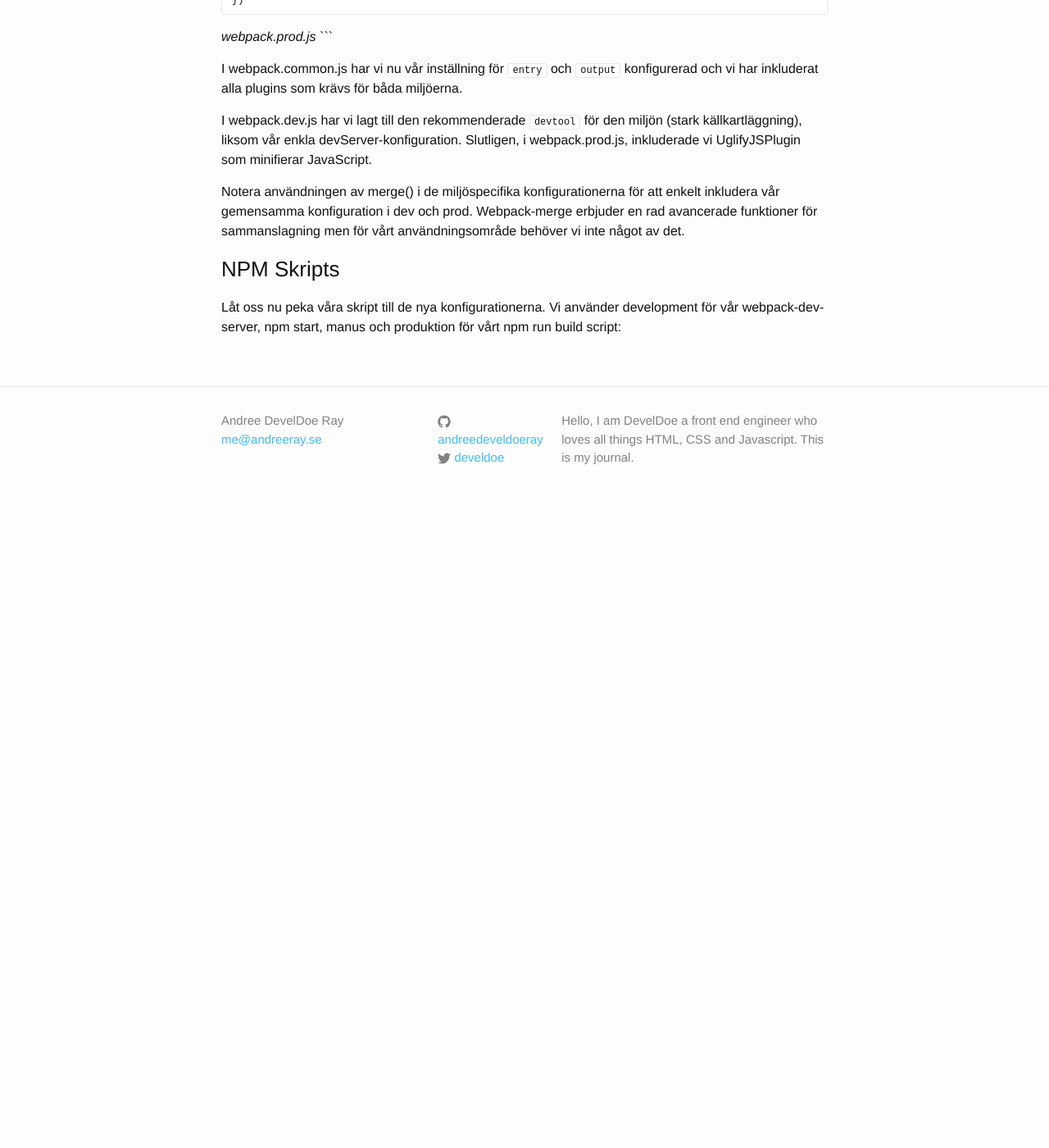
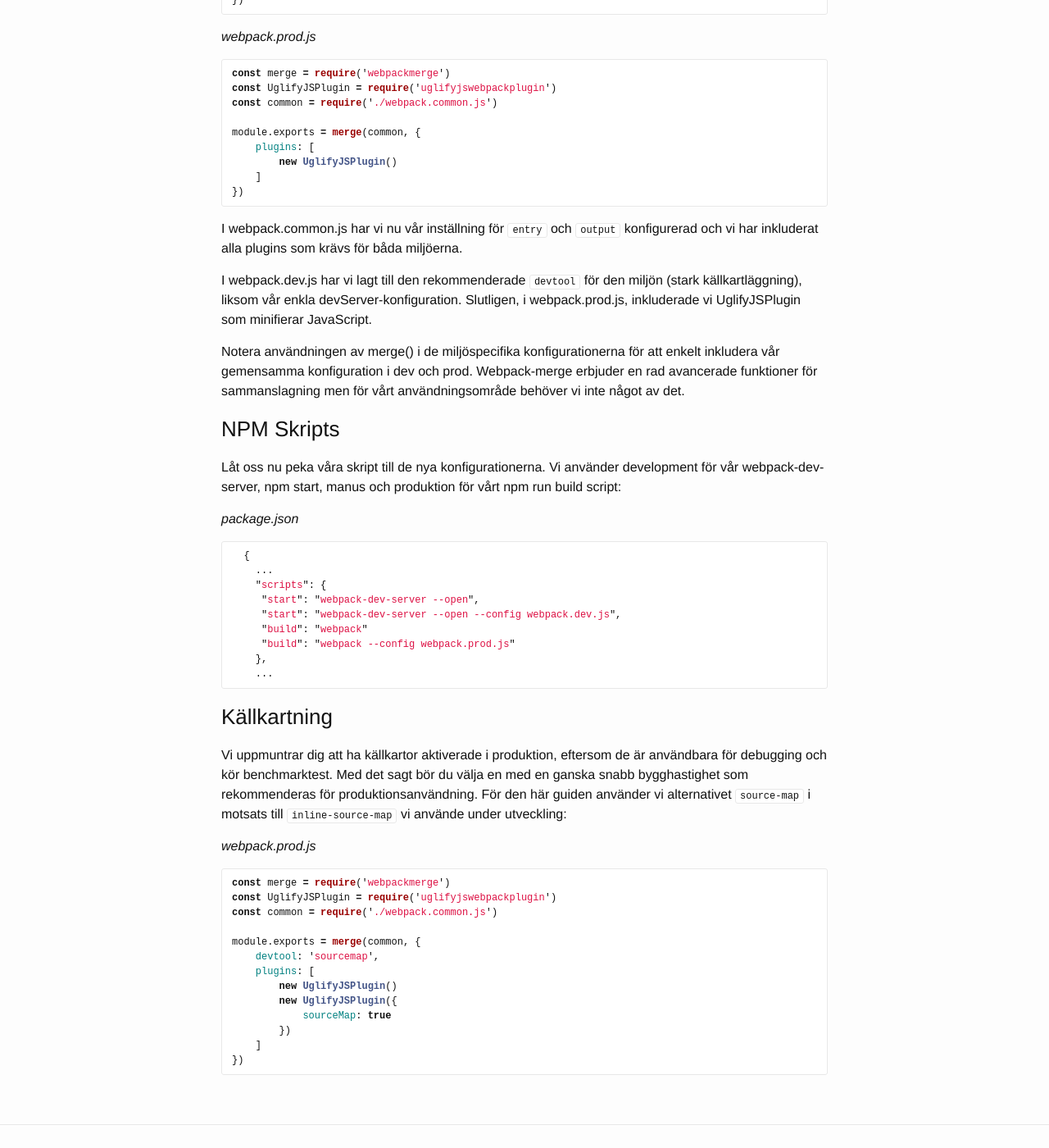
Before and after one commit to develdoe/develdoe.github.io, a Jekyll site: the page built from _posts/2018-04-27-webpack-produktion.md, in a window 1280 px wide and 1400 px high, scrolled down 1733 px. Shown: the whole window at 82% size. Built offline with Jekyll 4.4.1, drawn with Linux system fonts in a browser that asks for light colours; before the commit the page ends 2363 px from its top, so only the background shows below that.

Commit message:
Create 2018-04-27-webpack-produktion.md

````diff
--- a/_posts/2018-04-27-webpack-produktion.md
+++ b/_posts/2018-04-27-webpack-produktion.md
@@ -74,6 +74,16 @@
 })
 ```
 *webpack.prod.js*
+```js
+const merge = require('webpackmerge')
+const UglifyJSPlugin = require('uglifyjswebpackplugin')
+const common = require('./webpack.common.js')
+
+module.exports = merge(common, {
+    plugins: [
+        new UglifyJSPlugin()
+    ]
+})
 ```
 
 I webpack.common.js har vi nu vår inställning för `entry` och `output` konfigurerad och vi har inkluderat alla plugins som krävs för båda miljöerna.
@@ -85,3 +95,37 @@
 ### NPM Skripts
 
 Låt oss nu peka våra skript till de nya konfigurationerna. Vi använder development för vår webpack-dev-server, npm start, manus och produktion för vårt npm run build script:
+
+*package.json*
+```js
+  {
+    ...
+    "scripts": {
+     "start": "webpack-dev-server --open",
+     "start": "webpack-dev-server --open --config webpack.dev.js",
+     "build": "webpack"
+     "build": "webpack --config webpack.prod.js"
+    },
+    ...
+```
+
+### Källkartning
+
+Vi uppmuntrar dig att ha källkartor aktiverade i produktion, eftersom de är användbara för debugging och kör benchmarktest. Med det sagt bör du välja en med en ganska snabb bygghastighet som rekommenderas för produktionsanvändning. För den här guiden använder vi alternativet `source-map` i motsats till  `inline-source-map` vi använde under utveckling:
+
+*webpack.prod.js*
+```js
+const merge = require('webpackmerge')
+const UglifyJSPlugin = require('uglifyjswebpackplugin')
+const common = require('./webpack.common.js')
+
+module.exports = merge(common, {
+    devtool: 'sourcemap',
+    plugins: [
+        new UglifyJSPlugin()
+        new UglifyJSPlugin({
+            sourceMap: true
+        })
+    ]
+})
+```
````
